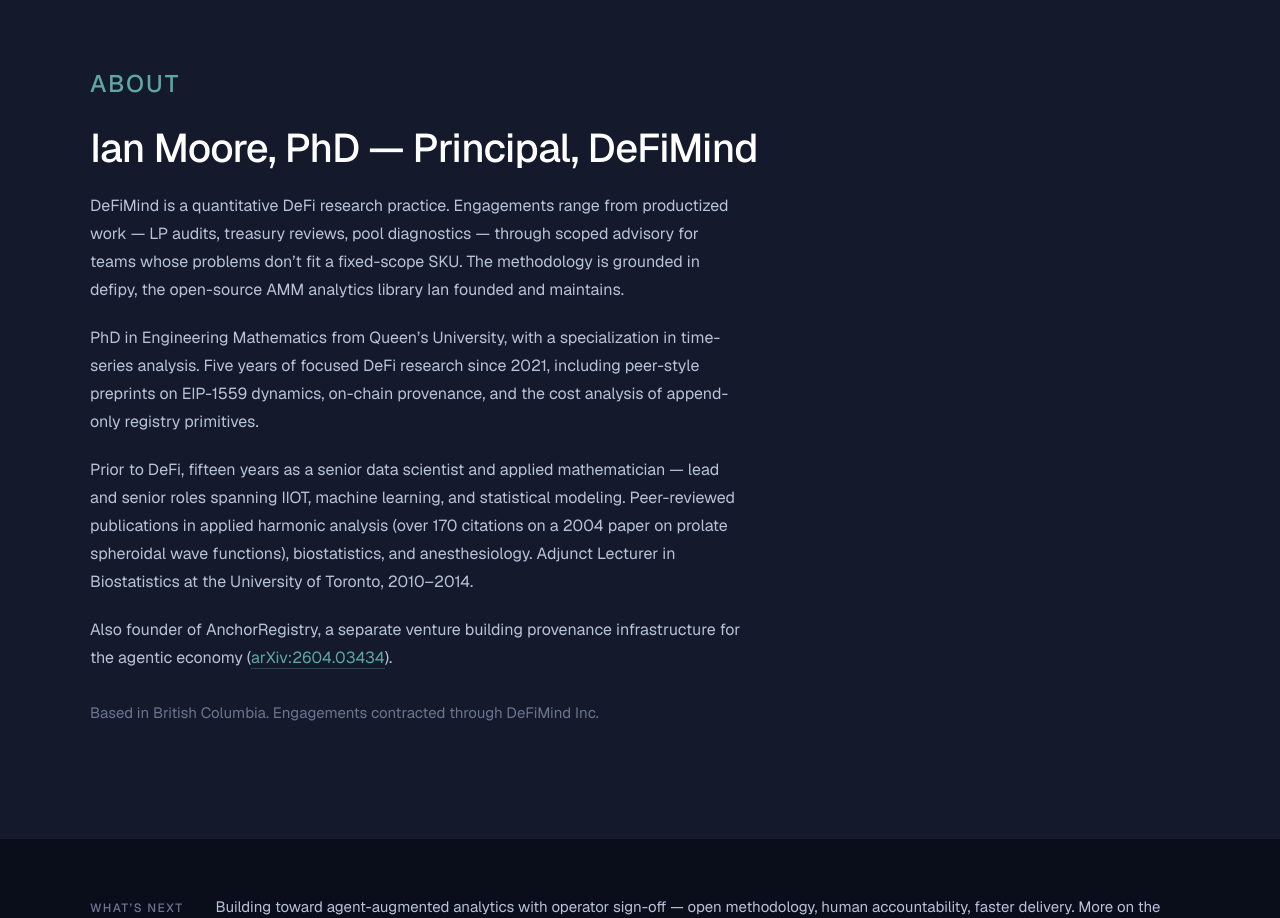
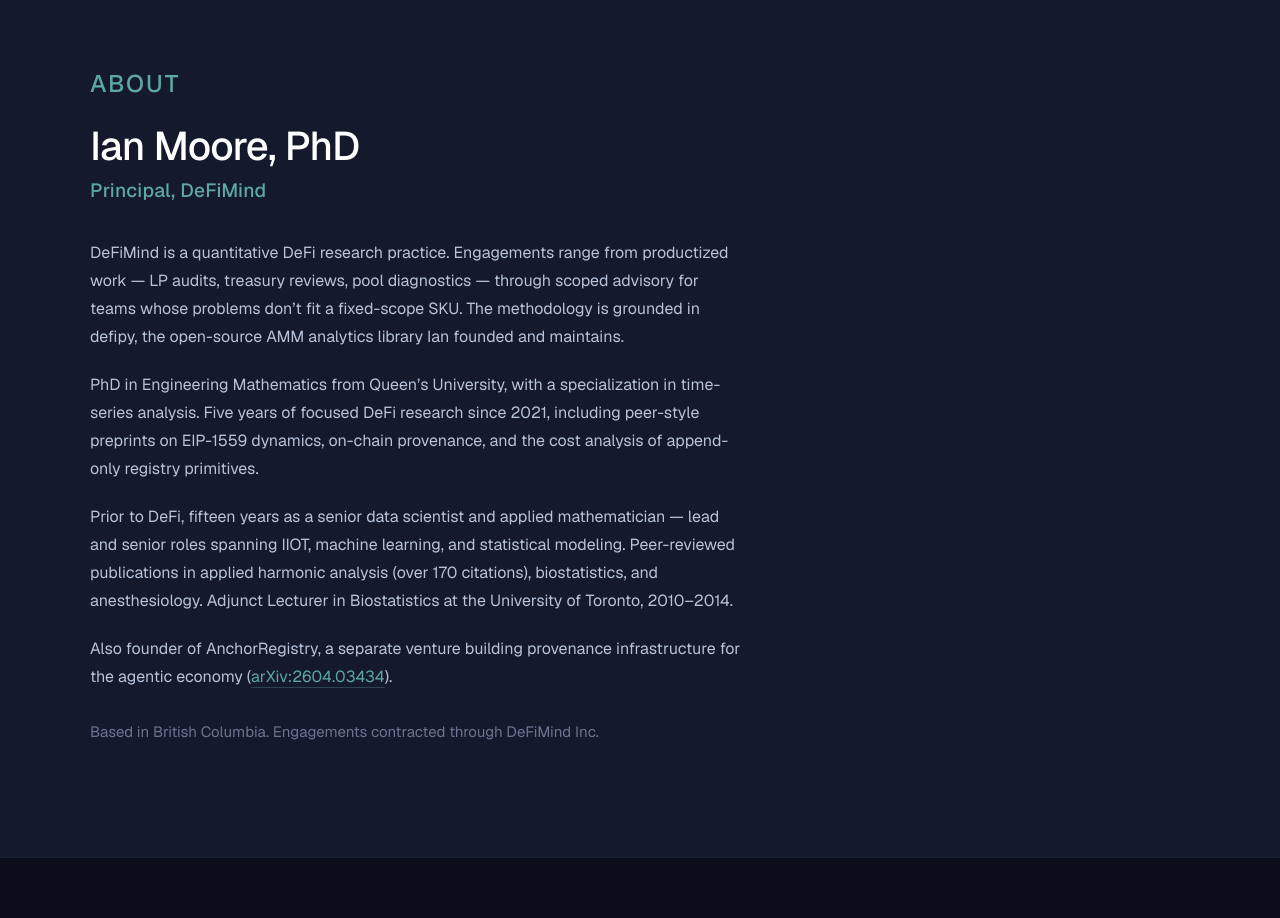
Before and after one commit to defimind-ai/defimind-ui, a Next.js app: page / in a window 1280 px wide. Shown: the part 4020-4938 px from the top of the page. Built offline with nearby package versions, Linux system fonts and the light colour scheme.

Commit message:
Stack About title on two lines, shorten publication phrase

```diff
--- a/src/components/About.tsx
+++ b/src/components/About.tsx
@@ -1,4 +1,4 @@
-import { SectionEyebrow, SectionTitle } from "./SectionPrimitives";
+import { SectionEyebrow } from "./SectionPrimitives";
 
 export function About() {
   return (
@@ -8,7 +8,21 @@
     >
       <div className="mx-auto max-w-[1100px]">
         <SectionEyebrow>About</SectionEyebrow>
-        <SectionTitle>Ian Moore, PhD &mdash; Principal, DeFiMind</SectionTitle>
+
+        {/*
+          Two-line title block: name on top, role underneath.
+          The role line is rendered in the teal accent at a smaller size so it
+          reads as a sub-title rather than a competing headline. Same overall
+          visual weight as a one-line SectionTitle but with cleaner stacking.
+        */}
+        <div className="mb-8 max-w-[28ch]">
+          <h2 className="text-[clamp(1.75rem,3.5vw,2.5rem)] font-medium leading-[1.1] tracking-[-0.02em] text-[var(--color-text-primary)]">
+            Ian Moore, PhD
+          </h2>
+          <p className="mt-2 text-[clamp(1rem,1.5vw,1.25rem)] font-medium tracking-[0.01em] text-[var(--color-accent)]">
+            Principal, DeFiMind
+          </p>
+        </div>
 
         <div className="max-w-[62ch] space-y-5 text-base leading-[1.75] text-[var(--color-text-secondary)]">
           <p>
@@ -32,8 +46,7 @@
             Prior to DeFi, fifteen years as a senior data scientist and applied
             mathematician &mdash; lead and senior roles spanning IIOT, machine
             learning, and statistical modeling. Peer-reviewed publications in
-            applied harmonic analysis (over 170 citations on a 2004 paper on
-            prolate spheroidal wave functions), biostatistics, and
+            applied harmonic analysis (over 170 citations), biostatistics, and
             anesthesiology. Adjunct Lecturer in Biostatistics at the University
             of Toronto, 2010&ndash;2014.
           </p>
```
